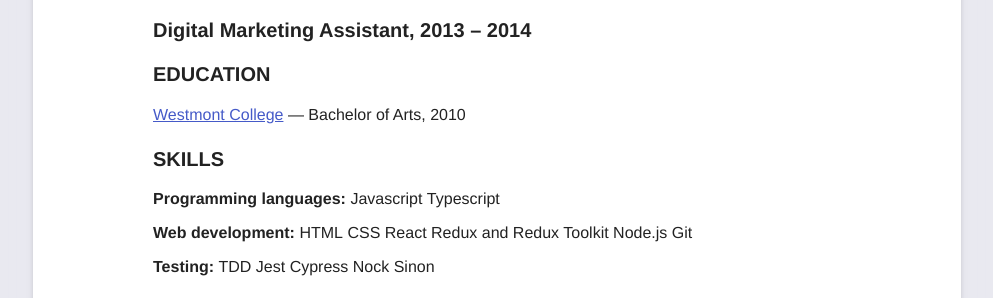
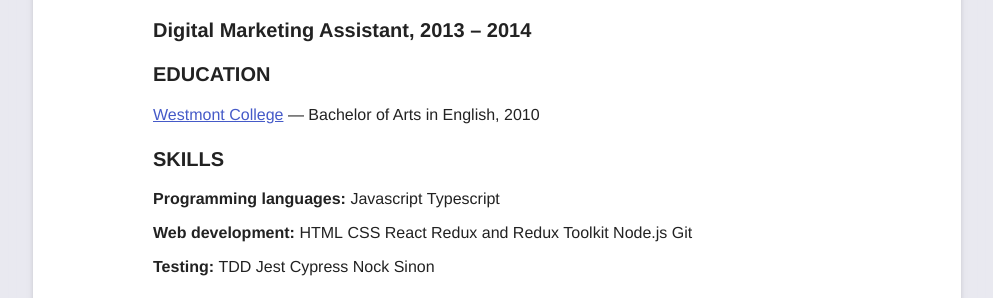
Before and after one commit to antgonzales/antgonzales.github.io, a Jekyll site: the page built from resume.html, in a window 1280 px wide. Shown: the part 1526-1824 px from the top of the page, without its empty margins (143-1136 px from the left). Built offline with Jekyll 4.4.1, drawn with Linux system fonts in a browser that asks for light colours.

```diff
--- a/resume.html
+++ b/resume.html
@@ -43,7 +43,7 @@ description: Resume of Anthony Gonzales, Software Developer.
 
   <h2>Education</h2>
   {% for edu in education %}
-  <p><a href={{edu.url}} target="_blank" rel="nofollow noopener">{{edu.institution}}</a> &mdash; {{edu.studyType}}, {{edu.endDate | date: "%Y"}}</p>
+  <p><a href={{edu.url}} target="_blank" rel="nofollow noopener">{{edu.institution}}</a> &mdash; {{edu.studyType}} in {{edu.area}}, {{edu.endDate | date: "%Y"}}</p>
   {% endfor %}
 
   <h2>Skills</h2>
```
